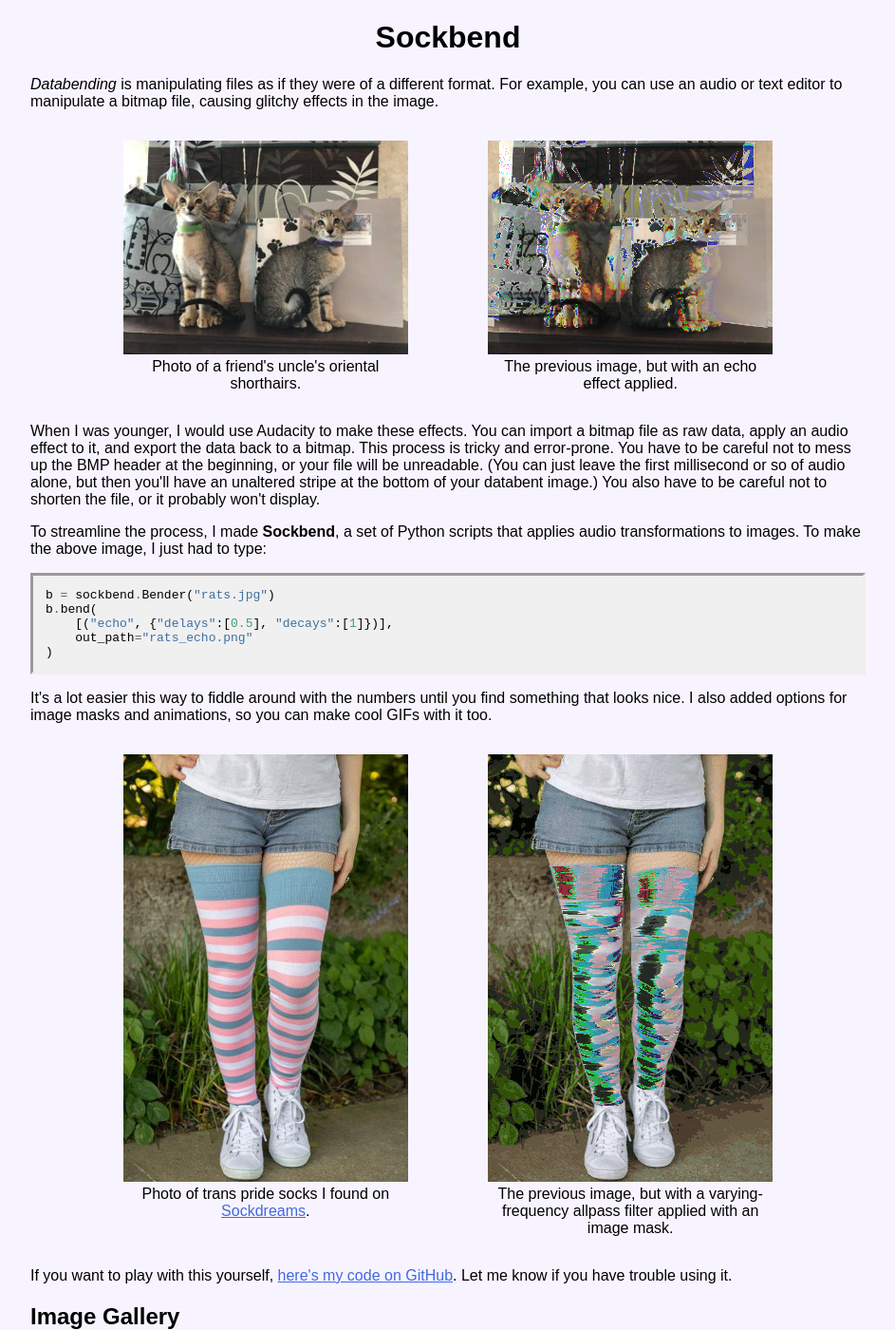
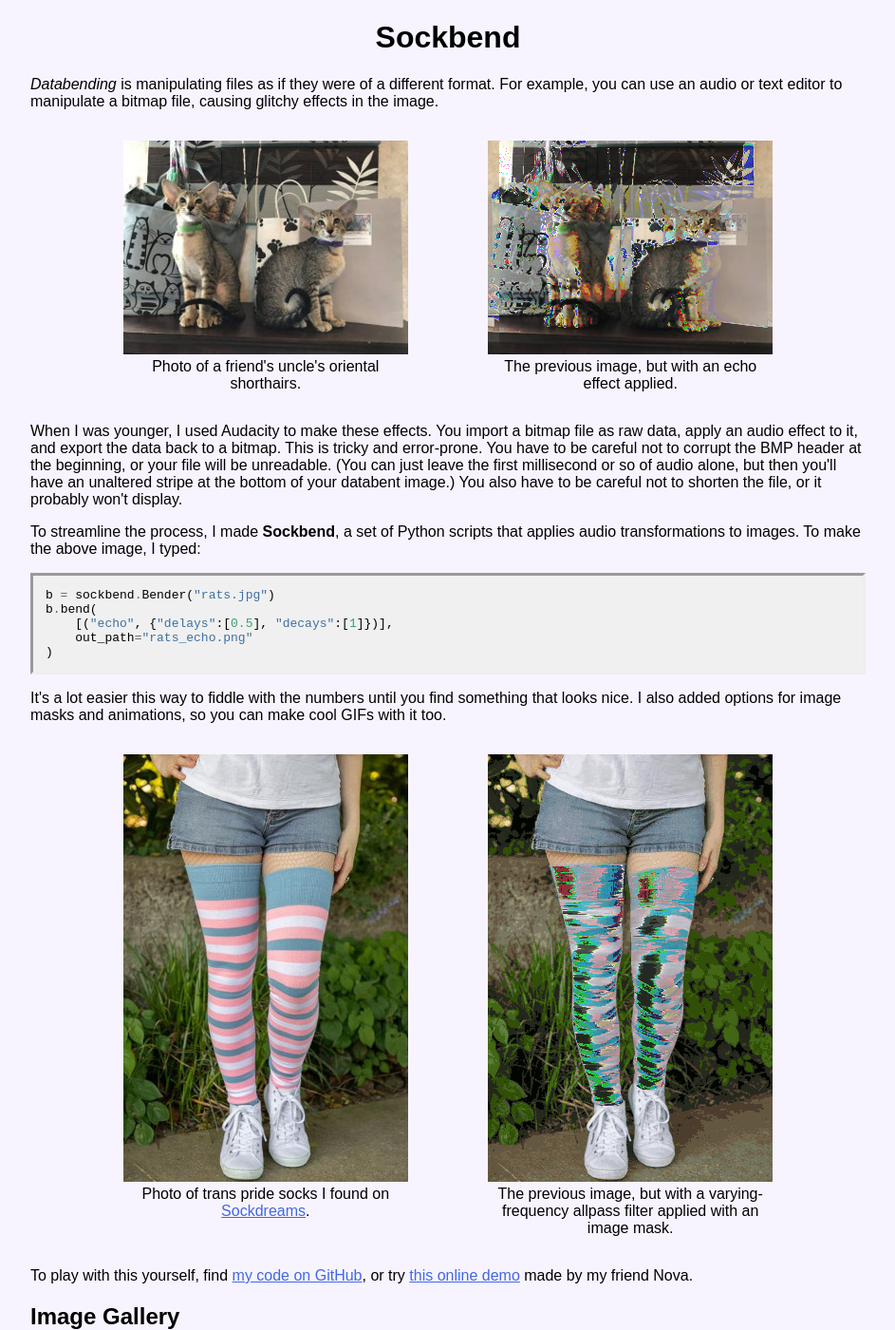
Before and after one commit to Roachbones/Roachbones.github.io, a Jekyll site: the page sockbend/index.html, which Jekyll copies as it is, in a window 1280 px wide and 1400 px high. Shown: the whole window at 95% size, without its empty margins (168-1111 px from the left). Built offline with Jekyll 4.4.1, drawn with Linux system fonts in a browser that asks for light colours.

Commit message:
Link to Nova's demo + brevitize

```diff
--- a/sockbend/index.html
+++ b/sockbend/index.html
@@ -58,8 +58,8 @@ function showFlashingContent() {
 	<figcaption>The previous image, but with an echo effect applied.</figcaption>
 	</figure>
 </div>
-<p>When I was younger, I would use Audacity to make these effects. You can import a bitmap file as raw data, apply an audio effect to it, and export the data back to a bitmap. This process is tricky and error-prone. You have to be careful not to mess up the BMP header at the beginning, or your file will be unreadable. (You can just leave the first millisecond or so of audio alone, but then you'll have an unaltered stripe at the bottom of your databent image.) You also have to be careful not to shorten the file, or it probably won't display.</p>
-<p>To streamline the process, I made <strong>Sockbend</strong>, a set of Python scripts that applies audio transformations to images. To make the above image, I just had to type:</p>
+<p>When I was younger, I used Audacity to make these effects. You import a bitmap file as raw data, apply an audio effect to it, and export the data back to a bitmap. This is tricky and error-prone. You have to be careful not to corrupt the BMP header at the beginning, or your file will be unreadable. (You can just leave the first millisecond or so of audio alone, but then you'll have an unaltered stripe at the bottom of your databent image.) You also have to be careful not to shorten the file, or it probably won't display.</p>
+<p>To streamline the process, I made <strong>Sockbend</strong>, a set of Python scripts that applies audio transformations to images. To make the above image, I typed:</p>
 
 <!-- formatted with pygmentize -->
 <pre style="background: #f0f0f0; color: black; padding: 1em; border-style: inset;"><span></span>b <span style="color: #666666">=</span> sockbend<span style="color: #666666">.</span>Bender(<span style="color: #4070a0">"rats.jpg"</span>)
@@ -68,7 +68,7 @@ b<span style="color: #666666">.</span>bend(
     out_path<span style="color: #666666">=</span><span style="color: #4070a0">"rats_echo.png"</span>
 )</pre>
 
-<p>It's a lot easier this way to fiddle around with the numbers until you find something that looks nice. I also added options for image masks and animations, so you can make cool GIFs with it too.</p>
+<p>It's a lot easier this way to fiddle with the numbers until you find something that looks nice. I also added options for image masks and animations, so you can make cool GIFs with it too.</p>
 
 <div class="figures">
 	<figure>
@@ -82,7 +82,7 @@ b<span style="color: #666666">.</span>bend(
 	</figure>
 </div>
 
-<p>If you want to play with this yourself, <a href="https://github.com/Roachbones/sockbend">here's my code on GitHub</a>. Let me know if you have trouble using it.</p>
+<p>To play with this yourself, find <a href="https://github.com/Roachbones/sockbend">my code on GitHub</a>, or try <a href=https://novalinium.com/Sockbend/web/>this online demo</a> made by my friend Nova.</p>
 
 <h2>Image Gallery</h2>
 <p>Here's a collection of some cool databent images.<br><strong onclick="innerHTML='Flashing content enabled.'; showFlashingContent()">(To show flashing GIFs that might be harmful to those with photosensitive epilepsy, click here.)</strong>
```
